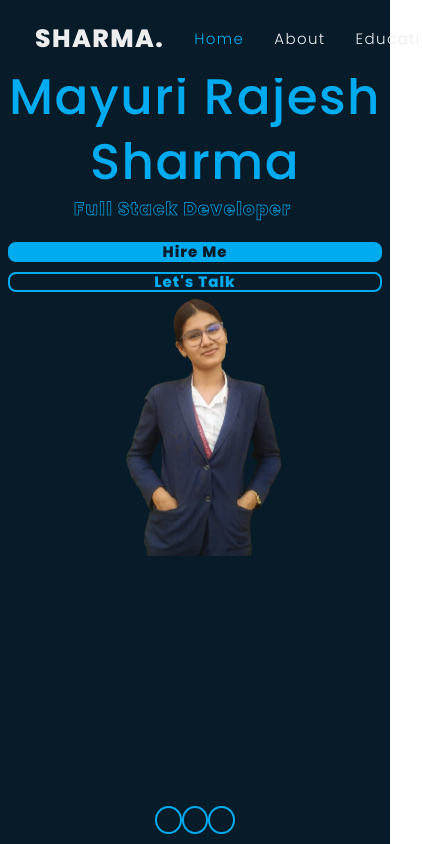
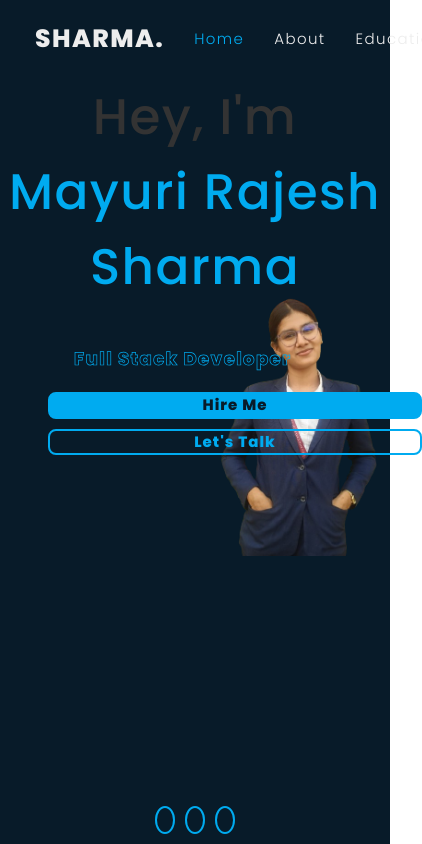
Before and after one commit to Smayuraa/Portfolio_MERN_STACK, a React (Vite) app in the folder portfolio/: page / in a window 390 px wide. Shown: the top 844 px of the page, 422 px wide, since content can reach past the window. Built offline with nearby package versions, Linux system fonts and the light colour scheme; some icons are missing; a web font is replaced by a local one.

Commit message:
fixed error

```diff
--- a/portfolio/src/App.css
+++ b/portfolio/src/App.css
@@ -299,7 +299,7 @@ section
   .home {
     padding: 0 3%;
     background-size: 25rem;
-    background-position: center;
+    background-position: right;
   }
 
   .home-content {
@@ -308,13 +308,15 @@ section
   }
 
   .home-content h1 {
-    font-size: 2rem;
-  font-weight: 500;
-  line-height: 1.3;
+    font-size: 1rem;
+  font-weight: 300;
+  line-height: 1.5;
+  padding-top: 8rem;
   }
 
   .home-content .text-animate h3 {
-    font-size: 4rem;
+    font-size: 5rem;
+    padding-top: 4rem;
   }
 
   .home-content p {
@@ -324,29 +326,40 @@ section
 
   .btn-box {
     flex-direction: column;
-    width: 100%;
+    width: 40%;
+    height: 20%;
     gap: 1rem;
   }
 
   .btn-box .btn {
     width: 100%;
     font-size: 1.6rem;
+    margin-left: 4rem;
   }
 
   .home-sci {
     bottom: 1.5rem;
-    width: 100px;
+    width: 200px;
     justify-content: space-evenly;
+    gap:1rem;
   }
 
   .home-sci a {
-    width: 30px;
-    height: 30px;
+    width: 30%;
+    height: 30%;
     font-size: 26px;
+  }
+
+  .home-sci box-icon{
+    width: 60%;
+    height: 60%;
+    padding: 2px 2px;
   }
 
   .home-imgHover {
     width: 40%;
+    padding-left: 2rem;
+    margin-top: 2rem;
   }
 }
 
```
